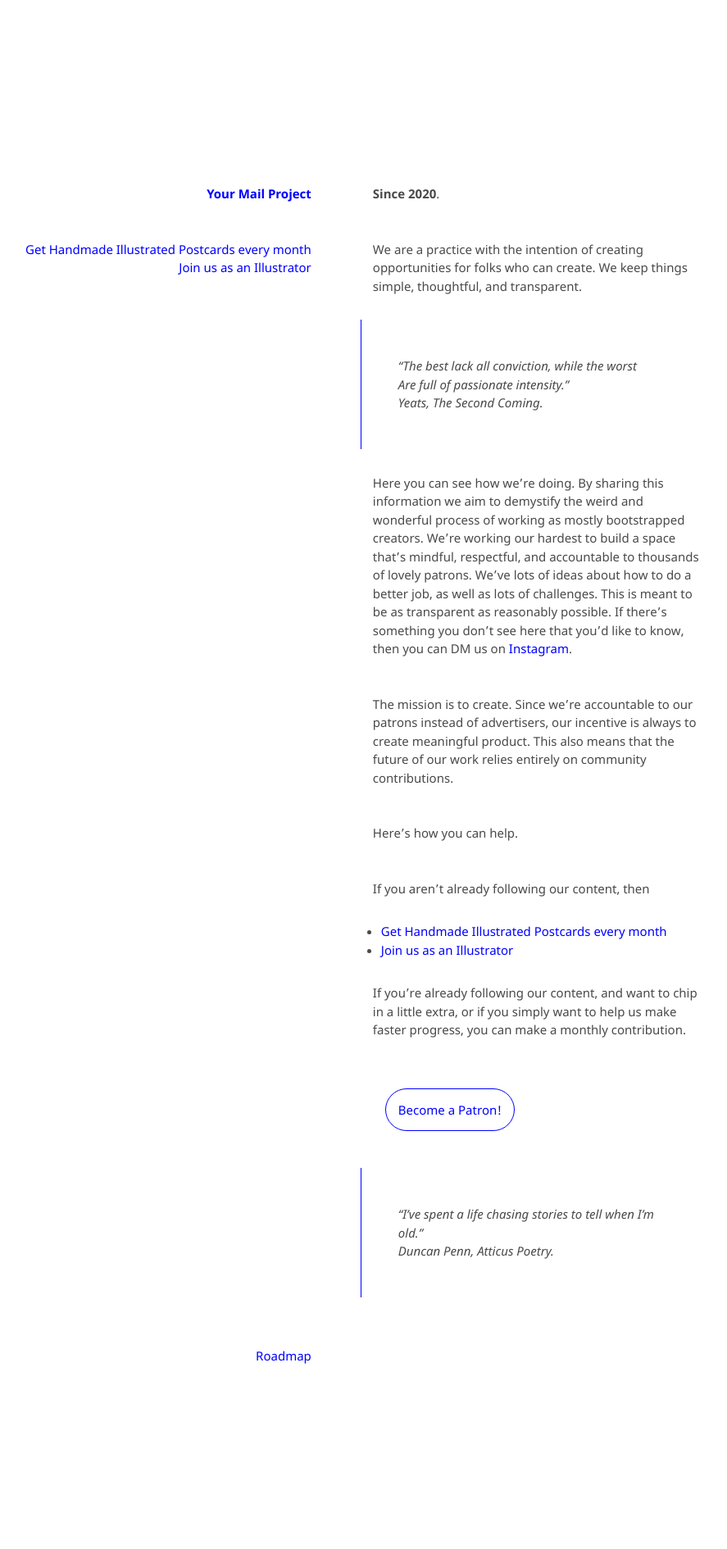
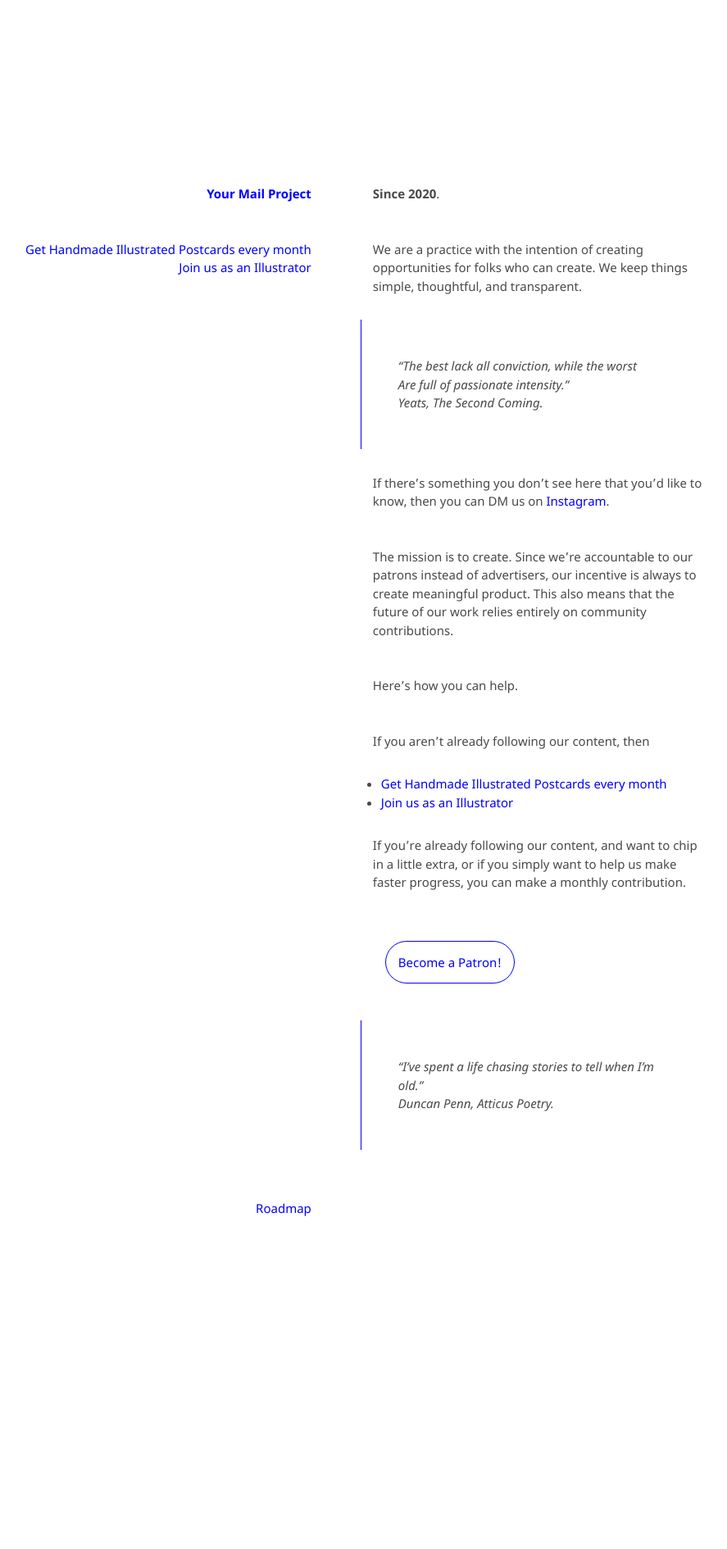
Before and after one commit to kvshvlin/yourmailproject, a Jekyll site: the page built from index.md, in a window 1280 px wide. Shown: the whole page at 82% size, without its empty margins (194-1081 px from the left). Built offline with Jekyll 4.4.1, drawn with Linux system fonts in a browser that asks for light colours; our own code applies the rules of GitHub Pages for plain Markdown files; after the commit the page ends 1710 px from its top, so only the background shows below that.

Commit message:
Update index.md

```diff
--- a/index.md
+++ b/index.md
@@ -6,7 +6,7 @@ We are a practice with the intention of creating opportunities for folks who can
 Are full of passionate intensity."
 > Yeats, The Second Coming.
 
-Here you can see how we're doing. By sharing this information we aim to demystify the weird and wonderful process of working as mostly bootstrapped creators. We're working our hardest to build a space that’s mindful, respectful, and accountable to thousands of lovely patrons. We've lots of ideas about how to do a better job, as well as lots of challenges. This is meant to be as transparent as reasonably possible. If there’s something you don’t see here that you’d like to know, then you can DM us on <a href="https://www.instagram.com/yourmailproject" target="_blank">Instagram</a>.
+If there’s something you don’t see here that you’d like to know, then you can DM us on <a href="https://www.instagram.com/yourmailproject" target="_blank">Instagram</a>.
 
 The mission is to create. Since we're accountable to our patrons instead of advertisers, our incentive is always to create meaningful product. This also means that the future of our work relies entirely on community contributions.
 
```
